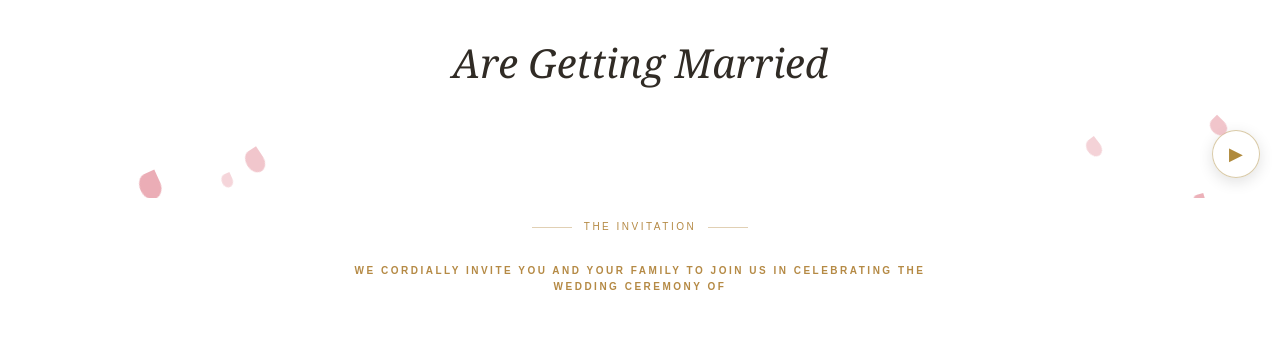
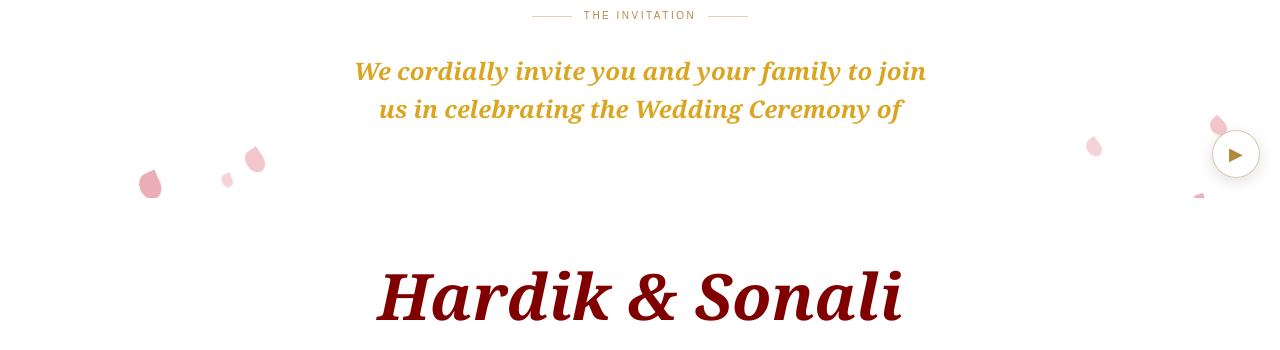
Before and after one commit to CreativeMoodon/HardikSonaliWedding, a plain HTML site: page index.html in a window 1280 px wide. Shown: the part 602-952 px from the top of the page. Drawn offline with Linux system fonts and the light colour scheme; files whose address does not match are found by name.

Commit message:
Refactor invitation section and remove couple heading
Removed the couple section and updated invitation heading.

```diff
--- a/index.html
+++ b/index.html
@@ -1057,8 +1057,6 @@ footer p {
 
 <header class="hero" id="top">
 
-    <div class="vignette-bottom"></div>
-
     <div class="hero-content">
 
         <img
@@ -1071,6 +1069,30 @@ footer p {
 
 </header>
 
+    <!-- =========================================
+     INVITATION
+========================================= -->
+
+<section class="invitation fade-in">
+
+    <div class="invitation-inner text-center">
+
+        <div class="rule">
+
+            <span class="upper gold">
+                The Invitation
+            </span>
+
+        </div>
+
+        <h1 class="display" style="color:goldenrod;">
+            We cordially invite you and your family to join us in
+celebrating the Wedding Ceremony of
+        </h1>
+
+    </div>
+
+</section>
 
 <!-- =========================================
      COUPLE
@@ -1078,41 +1100,13 @@ footer p {
 
 <section class="couple-heading">
 
-    <h1 class="display" style="color:goldenrod;">
+    <h1 class="display" style="color:maroon;">
         Hardik &amp; Sonali
     </h1>
 
-    <span class="display">
-        Are Getting Married
-    </span>
-
 </section>
 
 
-<!-- =========================================
-     INVITATION
-========================================= -->
-
-<section class="invitation fade-in">
-
-    <div class="invitation-inner text-center">
-
-        <div class="rule">
-
-            <span class="upper gold">
-                The Invitation
-            </span>
-
-        </div>
-
-        <h2 class="upper gold">
-            We cordially invite you and your family to join us in
-celebrating the Wedding Ceremony of
-        </h2>
-
-    </div>
-
-</section>
 
 
 <!-- =========================================
```
